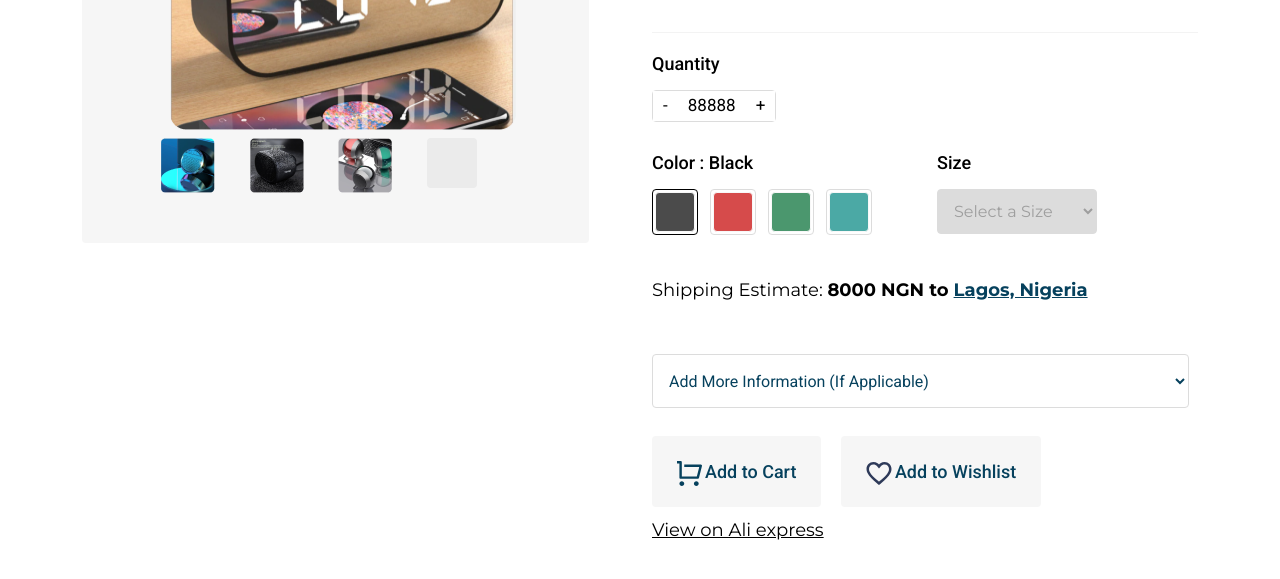
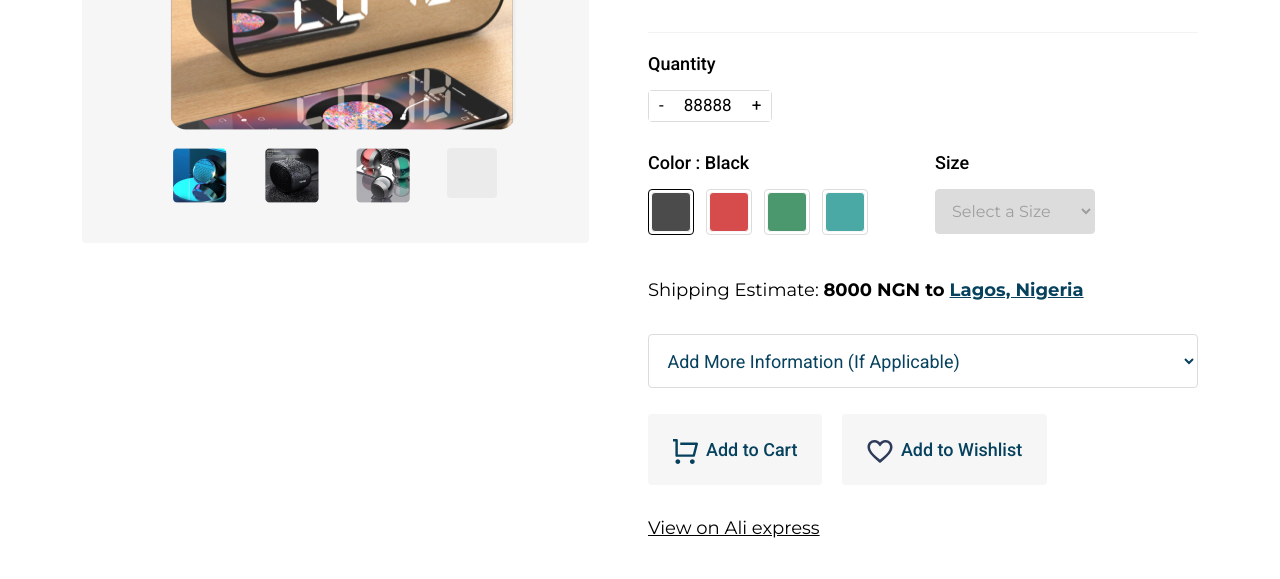
Before and after one commit to lawalkeyd/Stackf_product_detail_page, a plain HTML site: page index.html in a window 1280 px wide. Shown: the part 315-894 px from the top of the page. Drawn offline with nearby package versions, Linux system fonts and the light colour scheme.

Commit message:
Edited design

```diff
--- a/index.html
+++ b/index.html
@@ -26,11 +26,11 @@
                     <div class="col-2 pointer-left"><img src="src/img/pointer(back).svg" class="pointer" alt=""></div>
                     <div class="col-8">
                         <div class="main-img"><img src="src/img/product image 2.png" alt="" class="product_image"></div>
-                        <div class="row icons-row p-0">
-                            <div class="col p-0 ml-2"><div class="icon-box img-icon-1"><img src="src/img/extension_icons/img_icon_1.png" alt=""></div></div>
-                            <div class="col p-0 ml-2"><div class="icon-box img-icon-2"><img src="src/img/extension_icons/img_icon_2.png" alt=""></div></div>
-                            <div class="col p-0 ml-2"><div class="icon-box img-icon-3"><img src="src/img/extension_icons/img_icon_3.png" alt=""></div></div>
-                            <div class="col p-0 ml-2"><div class="icon-box img-icon-4"></div></div>
+                        <div class="row icons-row pr-0">
+                            <div class="col pr-0 img-icon-1"><div class="icon-box"><img class="img-icon-1" src="src/img/extension_icons/img_icon_1.png" alt=""></div></div>
+                            <div class="col pr-0 img-icon-2"><div class="icon-box"><img src="src/img/extension_icons/img_icon_2.png" alt=""></div></div>
+                            <div class="col pr-0 img-icon-3"><div class="icon-box"><img src="src/img/extension_icons/img_icon_3.png" alt=""></div></div>
+                            <div class="col"><div class="icon-box pr-0 img-icon-4"></div></div>
                         </div>
                     </div>
                     <div class="col-2 pointer-right"><img src="src/img/pointer forward.svg" class="pointer pointer-rt" alt=""></div>
@@ -112,16 +112,16 @@
 
             <div class="quanty shipping"><p>Shipping Estimate: <b>8000 NGN to <a href="">Lagos, Nigeria</a></b></p></div>
 
-            <div class="more-info">
-                <select class="quanty">
+            <div class="more_info_div">
+                <select class="more-info quanty pr-2">
                   <option>Add More Information (If Applicable)</option>
                   <option>Option 2</option>
                   <option>Option 3</option>
                   <option>Option 4</option>
                   <option>Option 5</option>
                 </select>
-              </div>
-             <div class="cart-section quanty">
+            </div>
+            <div class="cart-section quanty my-5">
                 <a href="" class="cart-button"><img class="button_img" src="src/img/extension_icons/cart.svg" alt="">Add to Cart</a>
                 <a href="" class="cart-button"><img class="button_img" src="src/img/extension_icons/heart_outline.svg" alt="">Add to Wishlist</a>
             </div>
--- a/src/css/mystyle.css
+++ b/src/css/mystyle.css
@@ -76,13 +76,12 @@ body
 
 .icons-row
 {
-    margin-top: 5px;
-    padding-right: 15px;
+    margin-top: 15px;
 }
 
 .img-icon-1, .img-icon-2, .img-icon-3
 {
-    padding-right: 5px;
+    padding-right: 23px;
 }
 
 /*-- Product Details and Pricing--*/
@@ -306,20 +305,30 @@ input[type='number'] {
   }
 
   /*--More Info--*/
-.more-info select {
+.more-info {
     background-color: #fff;
+    display: block;
     color: #06415d;
-    padding: 12px;
+    padding: .6em 1.4em .5em .8em;
     height: 54px;
-    width: 537px;
+    width: 550px;
     border-radius: 4px;
     border: 1px solid #DCDCDC;
     box-sizing: border-box;
-    font-size: 16px;
-    -webkit-appearance: button;
-    appearance: button;
-    outline: none;
-  }
+    font-size: 18px;
+    /*--
+    -webkit-appearance: none;
+    -moz-appearance: none;
+    appearance: none;
+    background-image: url('/src/img/select_pointer.png');
+    background-repeat: no-repeat, repeat;
+    background-position: right .7em top 50%, 0 0;
+    --*/
+}
+
+.more-info::-ms-expand {
+	display: none;
+}
 
   .boxin select option {
     padding: 30px;
@@ -350,19 +359,18 @@ input[type='number'] {
     font-family: Montserrat;
 }
 
+.view_ali a:hover
+{
+    color: #06415d;
+}
+
 .button_img
 {
-    margin-right: 3px;
+    margin-right: 8px;
 }
 
 .ali_link
 {
-    margin-top: 30px;
-    margin-bottom: 30px;
-}
-
-.view_ali
-{
     margin-top: 50px;
     margin-bottom: 50px;
 }
```
Also changed, not shown: src/img/pointer.svg (added), src/img/select_pointer.png (added).
